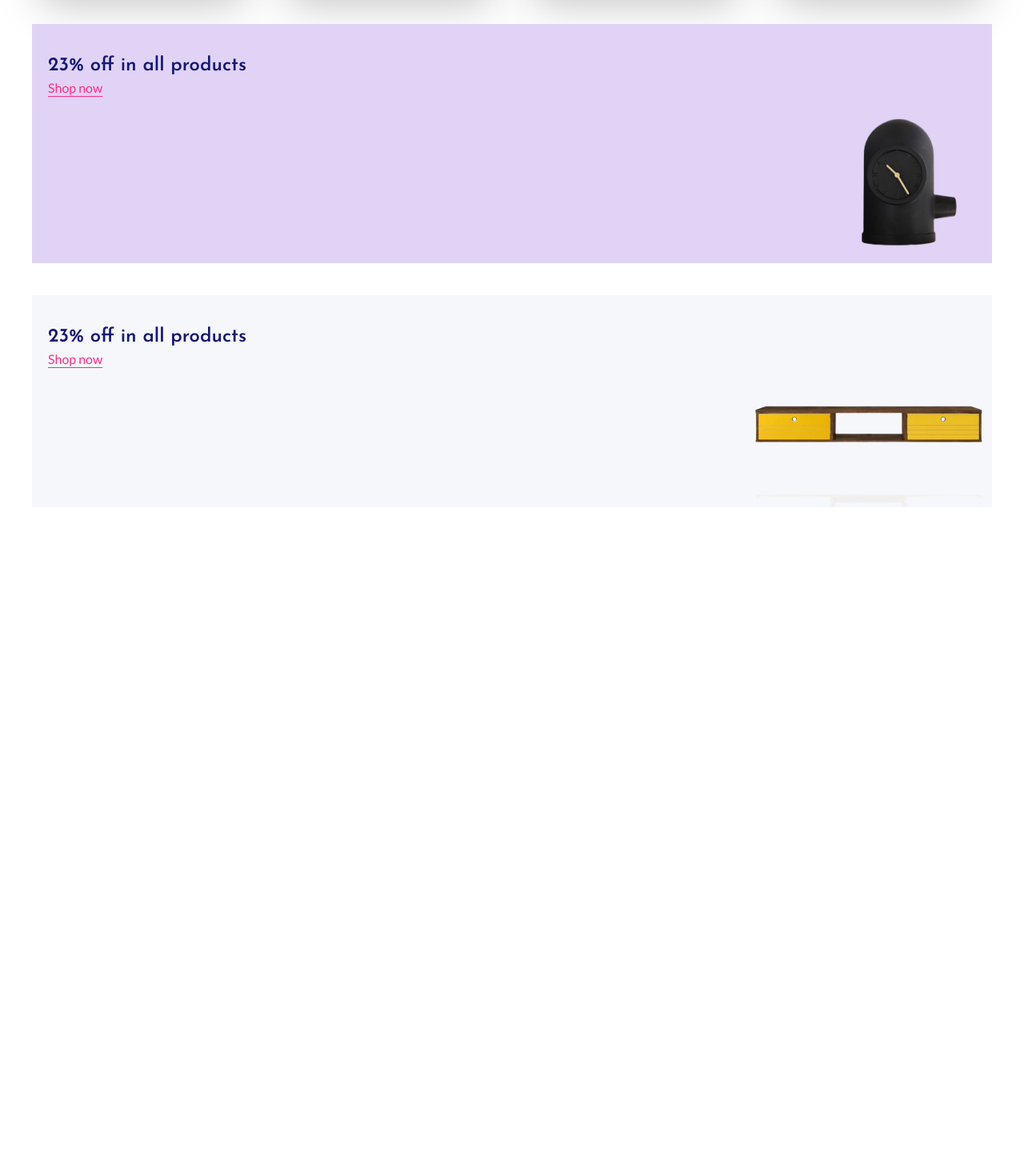
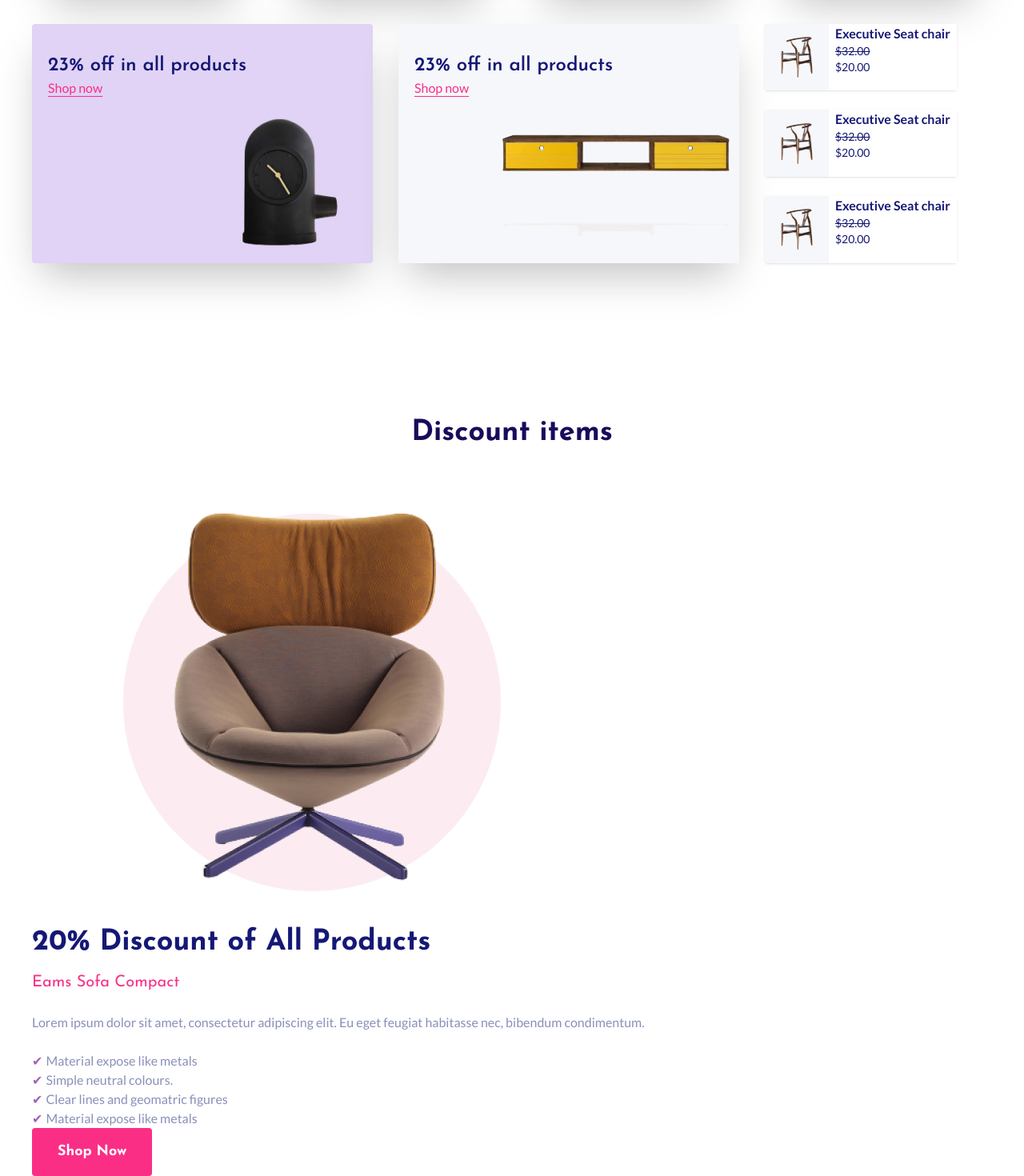
Before and after one commit to jemil-c-137/hekto, a Vue app: page / in a window 1280 px wide. Shown: the part 3972-5442 px from the top of the page at 80% size. Before the commit the page ends 4646 px from the top, so only its background shows below. Built offline with nearby package versions, Linux system fonts and the light colour scheme.

Commit message:
add discounted products

```diff
--- a/src/assets/typography.scss
+++ b/src/assets/typography.scss
@@ -1,5 +1,9 @@
 .section-title {
   @apply text-3xl md:text-4xl text-dark-navy font-josefin font-bold text-center;
+}
+
+.product-title {
+  @apply font-josefin text-4xl font-bold;
 }
 
 body {
--- a/src/components/ProductCards/TrendingProduct.vue
+++ b/src/components/ProductCards/TrendingProduct.vue
@@ -1,9 +1,9 @@
 <template>
   <div
-    class="bg-white p-3 shadow-2xl group hover:bg-off-navy-blue cursor-pointer rounded hover:shadow-blue"
+    class="bg-white p-3 shadow-2xl max-w-[250px] w-full mx-auto my-0 group hover:bg-off-navy-blue cursor-pointer rounded hover:shadow-blue"
   >
     <div
-      class="relative bg-purple-white max-w-[250px] max-h-[245px] h-full flex items-center justify-center py-7 mb-4 group-hover:bg-white rounded group-hover:shadow group-hover:shadow-white"
+      class="relative bg-purple-white max-h-[245px] h-full flex items-center justify-center py-7 mb-4 group-hover:bg-white rounded group-hover:shadow group-hover:shadow-white"
     >
       <img :src="imageUrl" alt="" />
       <CardActions placement="top-left" />
--- a/src/views/HomeView.vue
+++ b/src/views/HomeView.vue
@@ -88,9 +88,7 @@
         >
           <img class="mx-auto my-0 max-w-full h-auto" src="../assets/b-sofe.png" alt="" />
           <div class="w-full">
-            <h5 class="font-josefin text-4xl font-bold mb-7">
-              Unique Features Of leatest & Trending Poducts
-            </h5>
+            <h5 class="product-title mb-7">Unique Features Of leatest & Trending Poducts</h5>
             <BulletList :items="productList" class="mb-8" />
             <div class="flex flex-row items-center gap-8">
               <button class="button !px-6 !py-4 max-w-fit">Add to cart</button>
@@ -115,22 +113,94 @@
           :oldPrice="product.oldPrice"
         />
       </div>
-      <div class="grid grid-cols-1 grid-rows-[(repeat_3,_minmax(auto,_270px))] gap-y-10">
-        <div class="bg-pantone-purple pt-9">
+      <div
+        class="grid grid-cols-1 md:grid-cols-2 lg:grid-cols-[3fr_3fr_2fr] grid-rows-[(repeat_3,_minmax(auto,_270px))] gap-y-10 gap-x-8 mb-48"
+      >
+        <div
+          class="lg:col-start-1 lg:col-end-1 bg-pantone-purple pt-9 shadow-2xl rounded hover:bg-pale-purple cursor-pointer"
+        >
           <p class="pl-5 font-josefin text-2xl font-semibold">23% off in all products</p>
           <a href="#" class="pl-5 link">Shop now</a>
           <div class="flex justify-end items-center">
             <img src="../assets/sale/clock.png" alt="" />
           </div>
         </div>
-        <div class="bg-purple-white pt-9">
+        <div
+          class="lg:col-start-2 lg:col-end-3 bg-purple-white pt-9 shadow-2xl hover:bg-light cursor-pointer"
+        >
           <p class="pl-5 font-josefin text-2xl font-semibold">23% off in all products</p>
           <a href="#" class="pl-5 link">Shop now</a>
           <div class="flex justify-end items-center">
             <img src="../assets/sale/comod.png" alt="" />
           </div>
         </div>
-        <div></div>
+        <div
+          class="col-span-full lg:col-start-3 lg:col-end-3 md:grid-col h-full flex flex-wrap justify-between md:flex-row gap-6"
+        >
+          <div class="grid grid-cols-[1fr_2fr] cursor-pointer group shadow rounded max-w-[270px]">
+            <div
+              class="bg-purple-white flex justify-center items-center group-hover:bg-pantone-purple"
+            >
+              <img src="src/assets/sale/chair11.png" alt="" />
+            </div>
+            <div class="bg-white px-2 group-hover:bg-off-navy-blue group-hover:text-white">
+              <p class="font-semibold">Executive Seat chair</p>
+              <p class="line-through text-sm">$32.00</p>
+              <p class="text-sm">$20.00</p>
+            </div>
+          </div>
+
+          <div class="grid grid-cols-[1fr_2fr] cursor-pointer group shadow rounded max-w-[270px]">
+            <div
+              class="bg-purple-white flex justify-center items-center group-hover:bg-pantone-purple"
+            >
+              <img src="src/assets/sale/chair11.png" alt="" />
+            </div>
+            <div class="bg-white px-2 group-hover:bg-off-navy-blue group-hover:text-white">
+              <p class="font-semibold">Executive Seat chair</p>
+              <p class="line-through text-sm">$32.00</p>
+              <p class="text-sm">$20.00</p>
+            </div>
+          </div>
+
+          <div class="grid grid-cols-[1fr_2fr] cursor-pointer group shadow rounded max-w-[270px]">
+            <div
+              class="bg-purple-white flex justify-center items-center group-hover:bg-pantone-purple"
+            >
+              <img src="src/assets/sale/chair11.png" alt="" />
+            </div>
+            <div class="bg-white px-2 group-hover:bg-off-navy-blue group-hover:text-white">
+              <p class="font-semibold">Executive Seat chair</p>
+              <p class="line-through text-sm">$32.00</p>
+              <p class="text-sm">$20.00</p>
+            </div>
+          </div>
+        </div>
+      </div>
+      <div>
+        <h5 class="section-title">Discount items</h5>
+        <div>
+          <div>
+            <img src="src/assets/discount/wood-chair.png" alt="" />
+          </div>
+          <div>
+            <p class="product-title mb-4">20% Discount of All Products</p>
+            <p class="font-josefin text-pink text-xl mb-5">Eams Sofa Compact</p>
+            <p class="leading-8 text-pale-purple mb-5">
+              Lorem ipsum dolor sit amet, consectetur adipiscing elit. Eu eget feugiat habitasse
+              nec, bibendum condimentum.
+            </p>
+            <ol class="text-pale-purple">
+              <li><span class="mr-1 text-off-purple">&#10004;</span>Material expose like metals</li>
+              <li><span class="mr-1 text-off-purple">&#10004;</span>Simple neutral colours.</li>
+              <li>
+                <span class="mr-1 text-off-purple">&#10004;</span>Clear lines and geomatric figures
+              </li>
+              <li><span class="mr-1 text-off-purple">&#10004;</span>Material expose like metals</li>
+            </ol>
+            <button class="button">Shop Now</button>
+          </div>
+        </div>
       </div>
     </section>
   </main>
```
Also changed, not shown: src/assets/discount/wood-chair.png (added), src/assets/sale/chair11.png (added).
